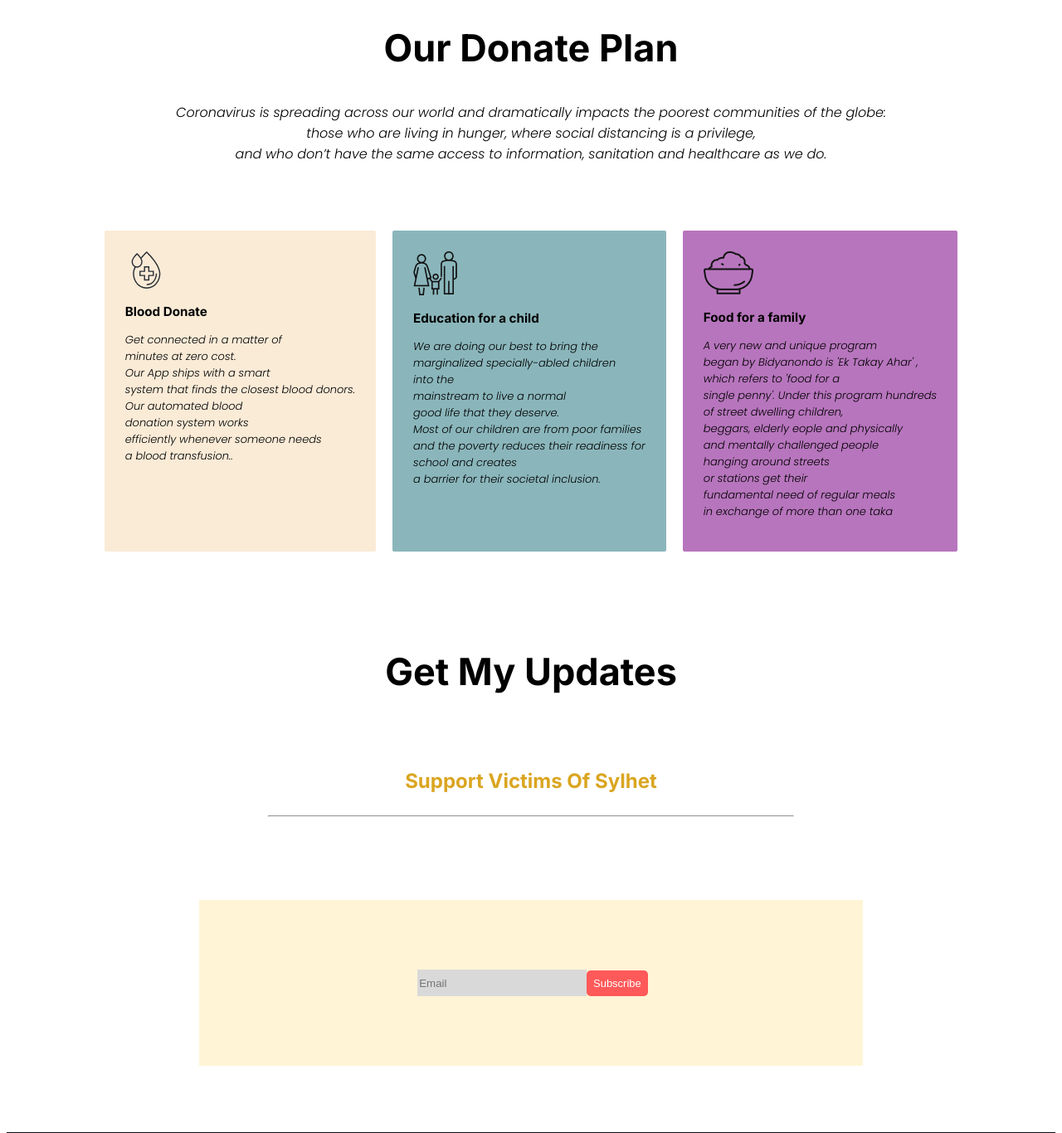
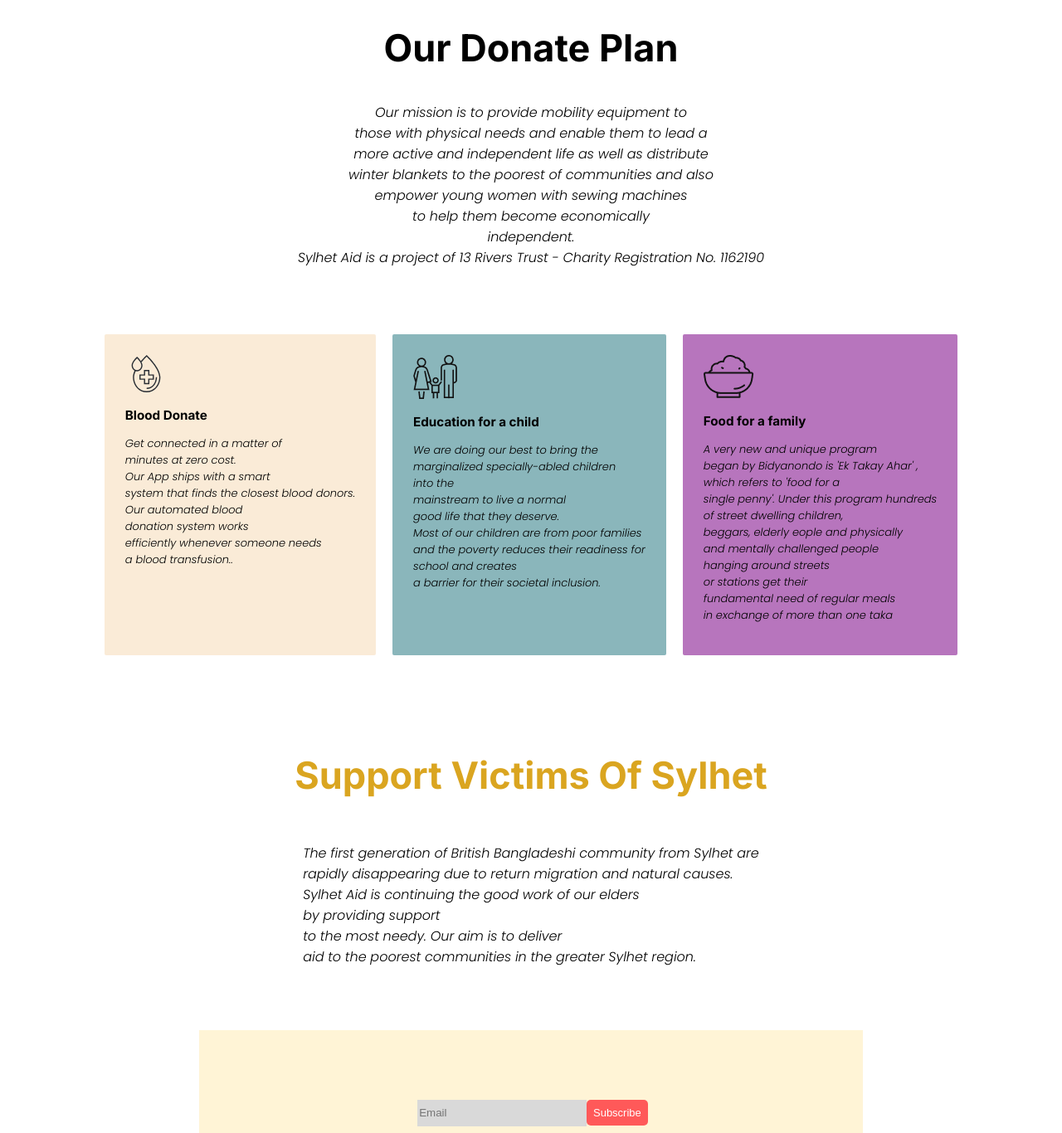
Before and after one commit to Enamulhaque0/Helpo-Donate, a plain HTML site: page index.html in a window 1280 px wide. Shown: the part 1320-2686 px from the top of the page at 83% size. Drawn offline with Linux system fonts and the light colour scheme.

Commit message:
some fixed

```diff
--- a/index.html
+++ b/index.html
@@ -27,7 +27,6 @@
       href="https://fonts.googleapis.com/css2?family=Poppins:ital,wght@1,300&display=swap"
       rel="stylesheet"
     />
-
   </head>
   <header>
     <!-- ---------------------Banner Section ------------------------------------>
@@ -95,13 +94,14 @@
       <div class="plan-titile">
         <h1>Our Donate Plan</h1>
         <p>
-          Coronavirus is spreading across our world and dramatically impacts the
-          poorest communities of the globe: <br />
-          those who are living in hunger, where social distancing is a
-          privilege,
+          Our mission is to provide mobility equipment to <br />
+          those with physical needs and enable them to lead a <br />
+          more active and independent life as well as distribute <br />
+          winter blankets to the poorest of communities and also <br>empower
+          young women with sewing machines <br> to help them become economically
           <br />
-          and who don’t have the same access to information, sanitation and
-          healthcare as we do.
+          independent. <br> Sylhet Aid is a project of 13 Rivers Trust - Charity
+          Registration No. 1162190
         </p>
       </div>
 
@@ -159,13 +159,19 @@
 
     <section>
       <div id="update-titile">
-        <h1>Get My Updates</h1>
+        <h1 id="support-sylhet">Support Victims Of Sylhet</h1>
+
         <p>
-          <h2 id="support-sylhet">Support Victims Of Sylhet</h2>
-          <hr>
+          The first generation of British Bangladeshi community from Sylhet are
+          <br />
+          rapidly disappearing due to return migration and natural causes.
+          <br />
+          Sylhet Aid is continuing the good work of our elders <br />
+          by providing support <br />
+          to the most needy. Our aim is to deliver <br />
 
+          aid to the poorest communities in the greater Sylhet region.
         </p>
-
       </div>
 
       <div class="form-container">
--- a/style.css
+++ b/style.css
@@ -160,6 +160,7 @@
 
 #support-sylhet{
   color: goldenrod;
+  font-weight: bolder;
 
 }
 #box{
```
